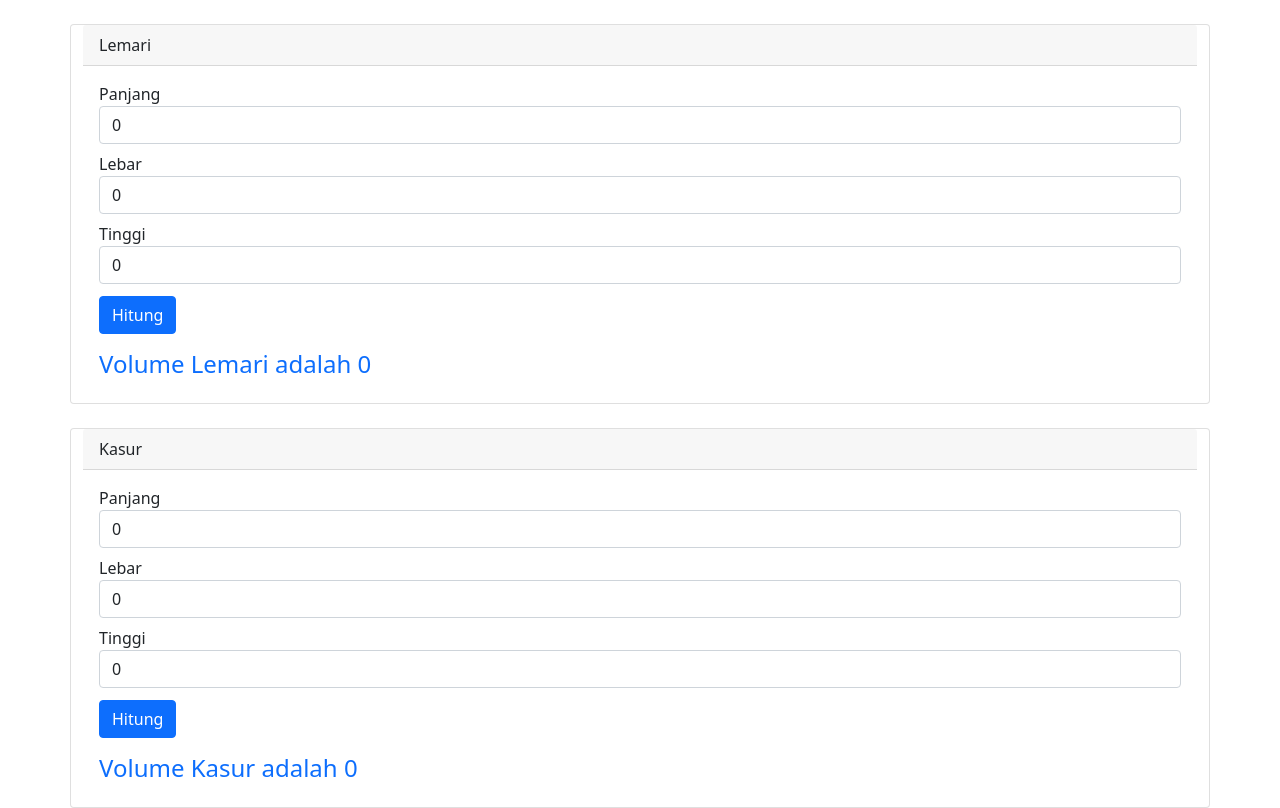
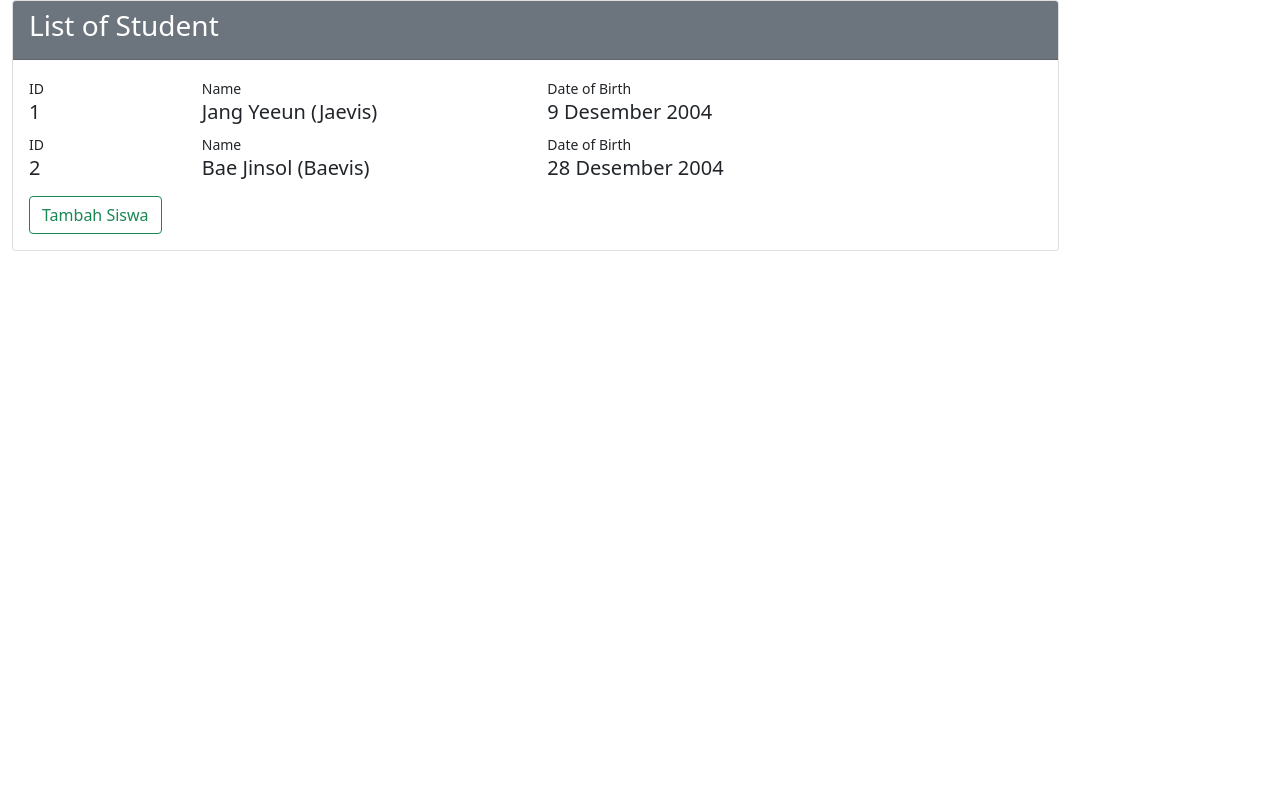
Before and after one commit to R-twitzy/basic-react, a React (Create React App) app: page / in a window 1280 px wide. Built offline with nearby package versions, Linux system fonts and the light colour scheme.

Commit message:
Update 16 Mar 2022

```diff
--- a/src/App.js
+++ b/src/App.js
@@ -2,6 +2,7 @@
 //import Employee from "./components/Employee"
 //import Accordion from "./components/Accordion"
 import Balok from "./pages/Balok";
+import Student from "./pages/Student";
 
 function App() {
   return (
--- a/src/index.js
+++ b/src/index.js
@@ -3,15 +3,14 @@
 import './index.css';
 import App from './App';
 import reportWebVitals from './reportWebVitals';
+import Student from './pages/Student';
 
 // load library bootstrap for styling
 import "bootstrap/dist/css/bootstrap.min.css"
 import "bootstrap/dist/js/bootstrap.bundle"
 
 ReactDOM.render(
-  <React.StrictMode>
-    <App />
-  </React.StrictMode>,
+    <Student />,
   document.getElementById('root')
 );
 
--- /dev/null
+++ b/src/pages/Student.js
@@ -0,0 +1,129 @@
+import { useState, useEffect } from "react"
+/**
+ * useState -> utk mendefinisikan state
+ * useEddect -> fungsi yg dijalankan (dieksekusi)
+ * ketika komponennya telah ditampilkan
+ *
+ */
+import { Modal } from "bootstrap"
+
+export default function Student(props) {
+    let [students, setStudents] = useState([])
+    let [modalStudent, setModalStudent] = useState(null)
+    let [id, setId] = useState(0)
+    let [name, setName] = useState("")
+    let [birthdate, setBirthdate] = useState("")
+    let [action, setAction] = useState("")
+
+    useEffect(() => {
+        // inisiasi data array students
+        let arrayStudents =[
+            {id: 1, name: `Jang Yeeun (Jaevis)`, birthdate: `9 Desember 2004`},
+            {id: 2, name: `Bae Jinsol (Baevis)`, birthdate: `28 Desember 2004`},
+        ]
+        setStudents(arrayStudents)
+
+        // inisiasi state modal student
+        setModalStudent(new Modal(document.getElementById(`modal_student`)))
+    }, [])
+
+    // function addStudent
+    let addStudent = () => {
+        // open modal
+        modalStudent.show()
+
+        // reset isi dari setiap inputan
+        setId(0)
+        setName("")
+        setBirthdate("")
+        setAction("insert")
+    }
+
+    // function saveStudent
+    let saveStudent = () => {
+        // close modal
+        modalStudent.hide()
+        if (action === `insert`){
+            let newData = {
+                id: id, name: name, birthdate: birthdate
+            }
+
+            // store array from students
+            let temp = [...students]
+            // add newdata
+            temp.push(newData)
+            // store to students again
+            setStudents(temp)
+        }
+    }
+
+    return(
+        <div className="container-fluid">
+            <div className="card col-10">
+                <div className="card-header bg-secondary">
+                    <h3 className="text-white">List of Student</h3>
+                </div>
+                <div className="card-body">
+                    {students.map(item => (
+                        <div className="row" key={`key${item.id}`} >
+                            <div className="col-2">
+                                <small>ID</small>
+                                <h5>{item.id}</h5>
+                            </div>
+                            <div className="col-4">
+                                <small>Name</small>
+                                <h5>{item.name}</h5>
+                            </div>
+                            <div className="col-4">
+                                <small>Date of Birth</small>
+                                <h5>{item.birthdate}</h5>
+                            </div>
+                        </div>
+                    ))}
+
+                    {/** button add data */}
+                    <button className="btn btn-outline-success mt-2"
+                    onClick={() => addStudent()}>
+                        Tambah Siswa
+                    </button>
+
+                    {/** modal component */}
+                    <div className="modal" id="modal_student">
+                        <div className="modal-dialog">
+                            <div className="modal-content">
+                                <div className="modal-header">
+                                    <h4>Form Student</h4>
+                                </div>
+                                <div className="modal-body">
+                                    {/** input for ID, Name, Birthdate */}
+                                    ID
+                                    <input type={`number`}
+                                    className="form-control mb-2"
+                                    value={id}
+                                    onChange={ev => setId(ev.target.value)} />
+
+                                    Name
+                                    <input type={`text`}
+                                    className="form-control mb-2"
+                                    value={name}
+                                    onChange={ev => setName(ev.target.value)}/>
+
+                                    Date of Birth
+                                    <input type={`text`}
+                                    className="form-control mb-2"
+                                    value={birthdate}
+                                    onChange={ev => setBirthdate(ev.target.value)}/>
+
+                                    <button className="btn-sm btn-success mt-2"
+                                    onClick={() => saveStudent()}>
+                                        Simpan
+                                    </button>
+                                </div>
+                            </div>
+                        </div>
+                    </div>
+                </div>
+            </div>
+        </div>
+    )
+}
```
